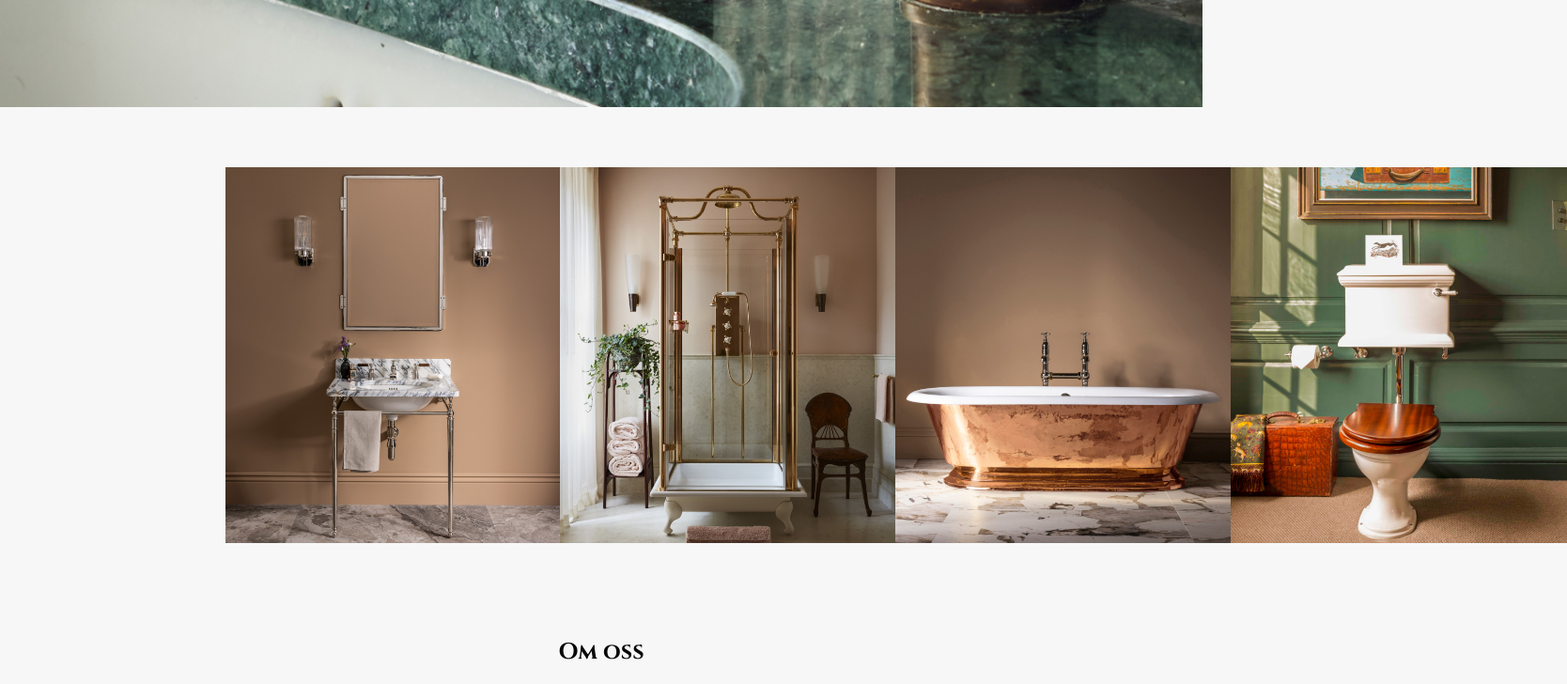
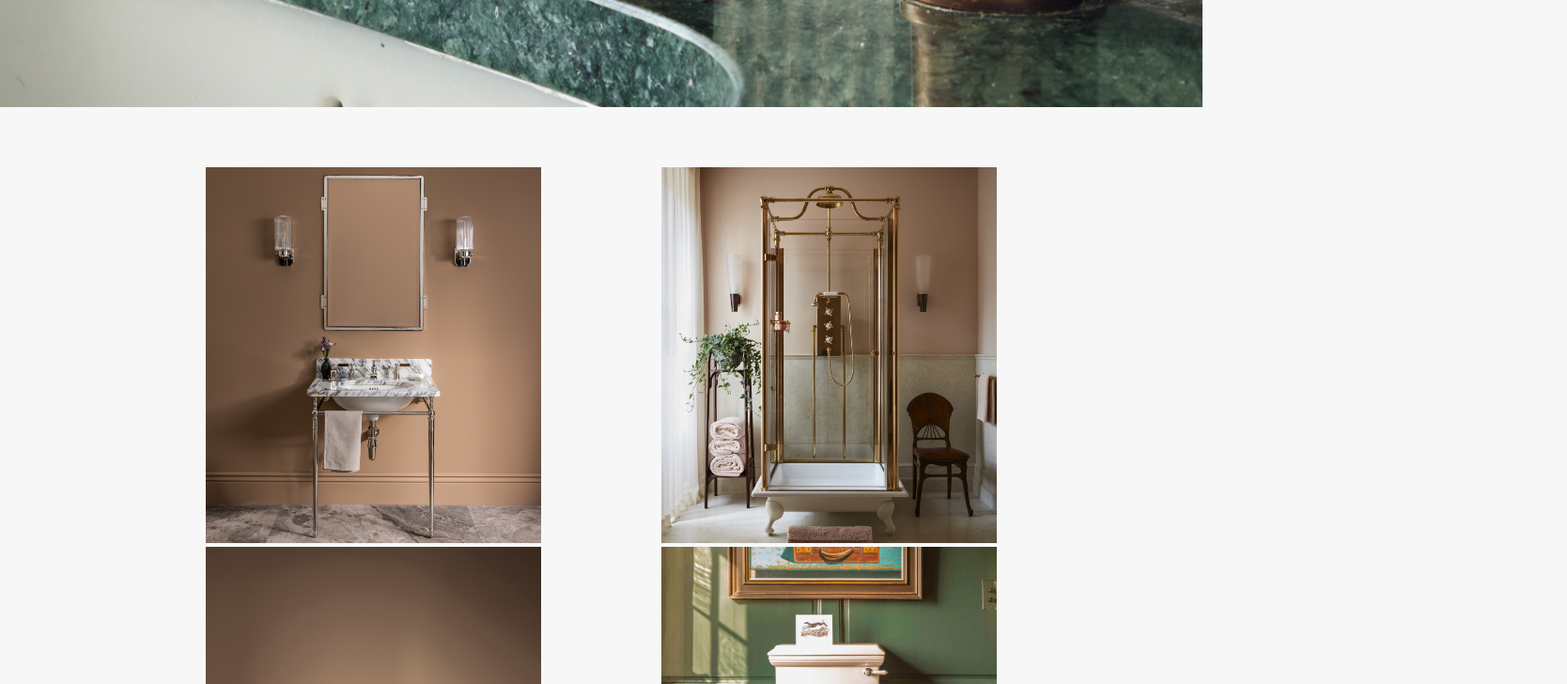
Before and after one commit to jonaru/kb-site, a React (Vite) app: page / in a window 1280 px wide. Shown: the part 1160-1888 px from the top of the page at 94% size, 1668 px wide, since content can reach past the window. Built offline with nearby package versions, Linux system fonts and the light colour scheme; a web font is replaced by a local one.

Commit message:
Fixed problem with article section

```diff
--- a/styles/style.css
+++ b/styles/style.css
@@ -65,14 +65,14 @@ body {
 
 .article-section {
     padding: 3rem;
-    padding-left: 15rem;
-    padding-right: 15rem;
     display: flex;
     flex-direction: row;
-    justify-content: space-around;
+    flex-wrap: wrap;
+    justify-content: center;
 }
 
 .article-item img {
+    margin: 0 4rem 0 4rem;
     height: 400px;
 
 }
```
